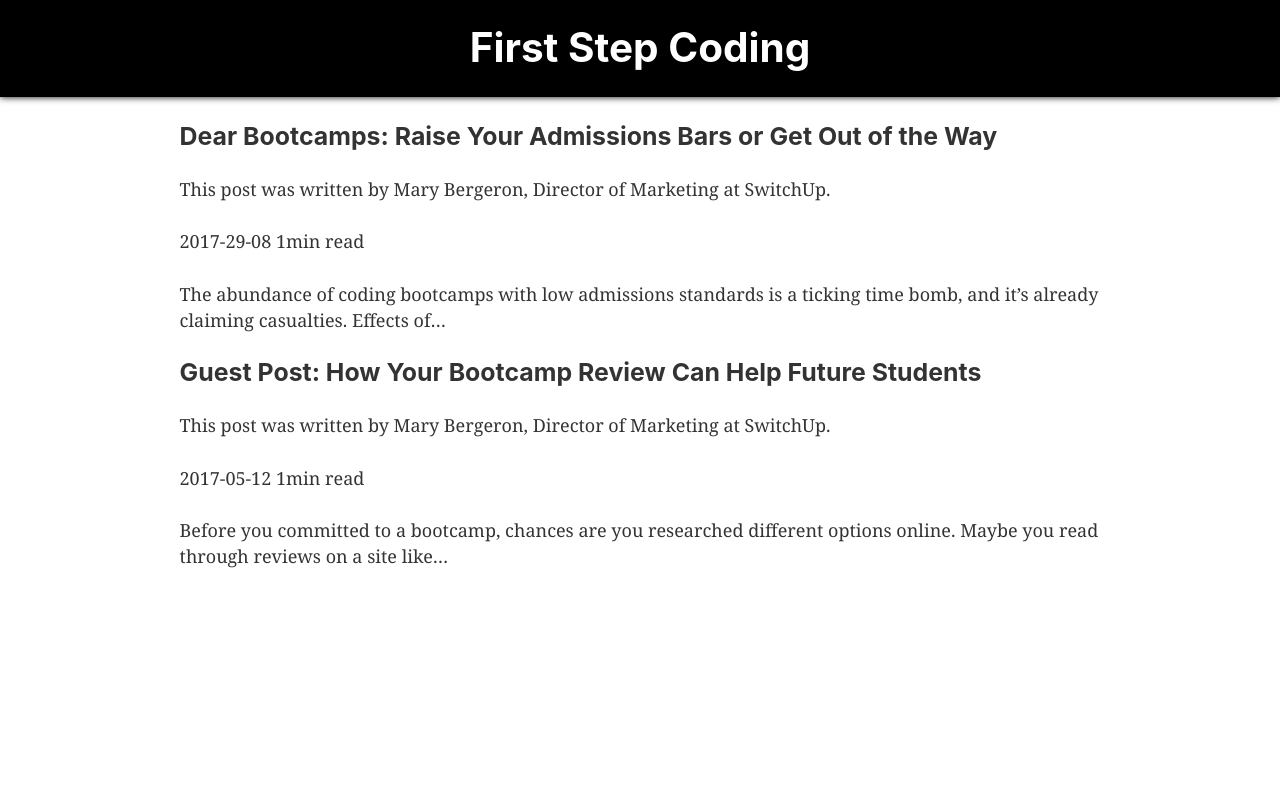
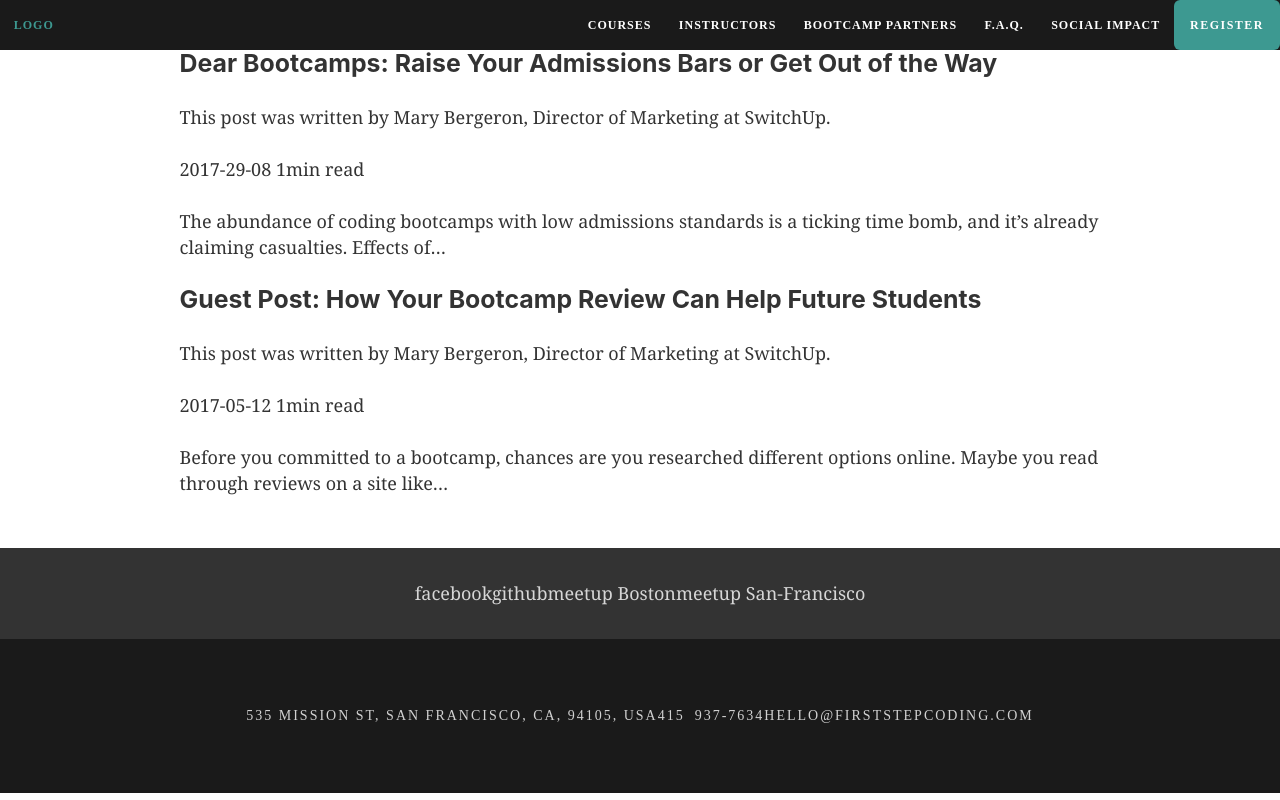
Before and after one commit to liana-gukasyan/fsc-blog, a Gatsby site: page / in a window 1280 px wide. Built offline with nearby package versions, Linux system fonts and the light colour scheme; Gatsby itself is replaced by a stand-in of ours.

Commit message:
Add styled components to the project; add Footer component; update Header

```diff
--- a/gatsby-config.js
+++ b/gatsby-config.js
@@ -5,6 +5,7 @@ module.exports = {
   plugins: [
     'gatsby-plugin-react-helmet',
     'gatsby-transformer-remark',
+    'gatsby-plugin-styled-components',
     {
       resolve: `gatsby-source-filesystem`,
       options: {
--- a/package.json
+++ b/package.json
@@ -4,15 +4,18 @@
   "version": "1.0.0",
   "author": "Kyle Mathews <mathews.kyle@gmail.com>",
   "dependencies": {
+    "babel-plugin-styled-components": "^1.8.0",
     "gatsby": "^2.0.19",
     "gatsby-plugin-manifest": "^2.0.5",
     "gatsby-plugin-offline": "^2.0.5",
     "gatsby-plugin-react-helmet": "^3.0.0",
+    "gatsby-plugin-styled-components": "^3.0.1",
     "gatsby-source-filesystem": "^2.0.3",
     "gatsby-transformer-remark": "^2.1.7",
     "react": "^16.5.1",
     "react-dom": "^16.5.1",
-    "react-helmet": "^5.2.0"
+    "react-helmet": "^5.2.0",
+    "styled-components": "^4.0.3"
   },
   "keywords": [
     "gatsby"
--- /dev/null
+++ b/src/components/footer.js
@@ -0,0 +1,68 @@
+import React, { Component } from 'react'
+import styled from 'styled-components'
+
+export default class Footer extends Component {
+  render() {
+    return (
+      <FooterWrapper>
+        <SocialSection>
+          <SocialLink target='_blank' href='https://www.facebook.com/yourfirststepcoding'>
+            facebook
+          </SocialLink>
+          <SocialLink target='_blank' href='https://github.com/firststepcoding'>
+            github
+          </SocialLink>
+          <SocialLink target='_blank' href='https://www.meetup.com/Learn-to-code-for-complete-beginners-in-Boston/'>
+            meetup Boston
+          </SocialLink>
+          <SocialLink target='_blank' href='https://www.meetup.com/Learn-to-code-for-complete-beginners-in-San-Francisco/'>
+            meetup San-Francisco
+          </SocialLink>
+        </SocialSection>
+        <ContactsSection>
+          535 MISSION ST, SAN FRANCISCO, CA, 94105, USA415
+          <EmailLink href='mailto:937-7634HELLO@FIRSTSTEPCODING.COM'>
+            937-7634HELLO@FIRSTSTEPCODING.COM
+          </EmailLink>
+        </ContactsSection>
+      </FooterWrapper>
+    )
+  }
+}
+
+const FooterWrapper = styled.div`
+  width: 100%;
+  background: #1a1a1a;
+`
+
+const ContactsSection = styled.div`
+  padding: 64px 32px;
+  font-family: proxima-nova;
+  font-weight: 400;
+  font-style: normal;
+  font-size: 14px;
+  letter-spacing: 2px;
+  text-transform: uppercase;
+  text-decoration: none;
+  color: rgba(255,255,255,.8);
+  text-align: center;
+  text-transform: uppercase;
+`
+
+const EmailLink = styled.a`
+  margin-left: 10px;
+  text-decoration: none;
+  color: rgba(255,255,255,.8);
+`
+
+const SocialSection = styled.div`
+  background-color: #333;
+  color: rgba(255,255,255,.7);
+  text-align: center;
+  padding: 32px;
+`
+
+const SocialLink = styled.a`
+  text-decoration: none;
+  color: rgba(255,255,255,.8);
+`
--- a/src/components/header.js
+++ b/src/components/header.js
@@ -1,35 +1,124 @@
-import React from 'react'
-import { Link } from 'gatsby'
+import React, { Component } from 'react'
+import styled from 'styled-components'
+// import { Link } from 'gatsby'
 
-const Header = () => (
-  <div
-    style={{
-      background: 'black',
-      marginBottom: '1.45rem',
-      marginTop:'0px',
-      display:'block',
-      boxShadow:'0px 0px 7px black',
-    }}
-  >
-    <div
-      style={{
-        margin: '0 auto',
-        maxWidth: 960,
-        padding: '1.45rem 1.0875rem',
-      }}
-    >
-      <h1 style={{ margin: 0, textAlign:'center' }}>
-        <Link
-          to="/"
-          style={{
-            color: 'white',
-            textDecoration: 'none',
-          }}
-        >
-          First Step Coding
-        </Link>
-      </h1>
-    </div>
-  </div>
-)
-export default Header
+export default class Header extends Component {
+  constructor() {
+    super()
+    this.state = {
+      dropdownOpened: false
+    }
+  }
+
+  toggleDropdown = () => {
+    const oldStatus = this.state.dropdownOpened
+    this.setState({
+      dropdownOpened: !oldStatus
+    })
+  }
+
+  render() {
+    return (
+      <HeaderWrapper>
+        <MenuItem href='https://www.firststepcoding.com/'>
+          LOGO
+        </MenuItem>
+        <RightGroupItems>
+          <div>
+            <MenuItem onClick={this.toggleDropdown}>Courses</MenuItem>
+            {
+              this.state.dropdownOpened &&
+              <DropdownMenu>
+                <MenuItem href='https://www.firststepcoding.com/intro-to-coding'>
+                  Intro to Coding
+                </MenuItem>
+                <MenuItem href='https://www.firststepcoding.com/bootcamp-prep'>
+                  Bootcamp Prep
+                </MenuItem>
+                <MenuItem href='https://www.firststepcoding.com/intro-to-sql'>
+                  SQL for Analytics
+                </MenuItem>
+                <MenuItem href='https://www.firststepcoding.com/corporate-training'>
+                  Corporate Training
+                </MenuItem>
+              </DropdownMenu>
+            }
+          </div>
+          <MenuItem href='https://www.firststepcoding.com/instructors'>Instructors</MenuItem>
+          <MenuItem href='https://www.firststepcoding.com/bootcamp-partners'>Bootcamp partners</MenuItem>
+          <MenuItem href='https://www.firststepcoding.com/faq'>F.A.Q.</MenuItem>
+          <MenuItem href='https://www.firststepcoding.com/social-impact'>Social Impact</MenuItem>
+          <ApplyButton href='https://www.firststepcoding.com/register'>
+            Register
+          </ApplyButton>
+        </RightGroupItems>
+      </HeaderWrapper>
+    )
+  }
+}
+
+const RightGroupItems = styled.div`
+  display: flex;
+  margin-left: auto;
+`
+
+const HeaderWrapper = styled.div`
+  width: 100%;
+  border: 0 solid transparent;
+  background: #1a1a1a;
+  display: inline-flex;
+  margin: 0;
+  verticalAlign: middle;
+  borderRadius: 0;
+  align-items: center;
+`
+
+const MenuItem = styled.a`
+  display: block;
+  padding: 15px 1.14285714em;
+  text-transform: uppercase;
+  font-family: Raleway;
+  font-size: 12px;
+  font-weight: 600;
+  letter-spacing: 1px;
+  line-height: 20px;
+  color: #fff;
+  text-decoration: none;
+
+  &:hover {
+    color: #3d9991;
+  }
+`
+
+const DropdownMenu = styled.div`
+  border-radius: 0 0 .28571429rem .28571429rem;
+  margin: 0;
+  flex-direction: column;
+  position: absolute;
+  min-width: max-content;
+  padding: 0;
+  font-size: 1em;
+  text-align: left;
+  box-shadow: 0 2px 3px 0 rgba(34,36,38,.15);
+  border: 1px solid rgba(34,36,38,.15);
+  z-index: 11;
+  background: #1a1a1a;
+`
+
+const ApplyButton = styled.a`
+  background-color: #3d9991;
+  color: #fff;
+  text-decoration: none;
+  padding: 12px 16px;
+  border-radius: 6px;
+  font-size: 12px;
+  text-align: center;
+  font-family: Raleway;
+  font-weight: 600;
+  letter-spacing: 1.5px;
+  text-transform: uppercase;
+
+  &:hover {
+    background-color: #328b83;
+  }
+`
--- a/src/components/layout.js
+++ b/src/components/layout.js
@@ -4,6 +4,7 @@ import Helmet from 'react-helmet'
 // import { StaticQuery, graphql } from 'gatsby'
 
 import Header from './header'
+import Footer from './footer'
 import './layout.css'
 
 const Layout = ({ children }) => (
@@ -26,6 +27,7 @@ const Layout = ({ children }) => (
     >
       {children}
     </div>
+    <Footer />
   </div>
 )
 
```
Also changed, not shown: src/images/fsc_logo.png (added), 1 other file.
